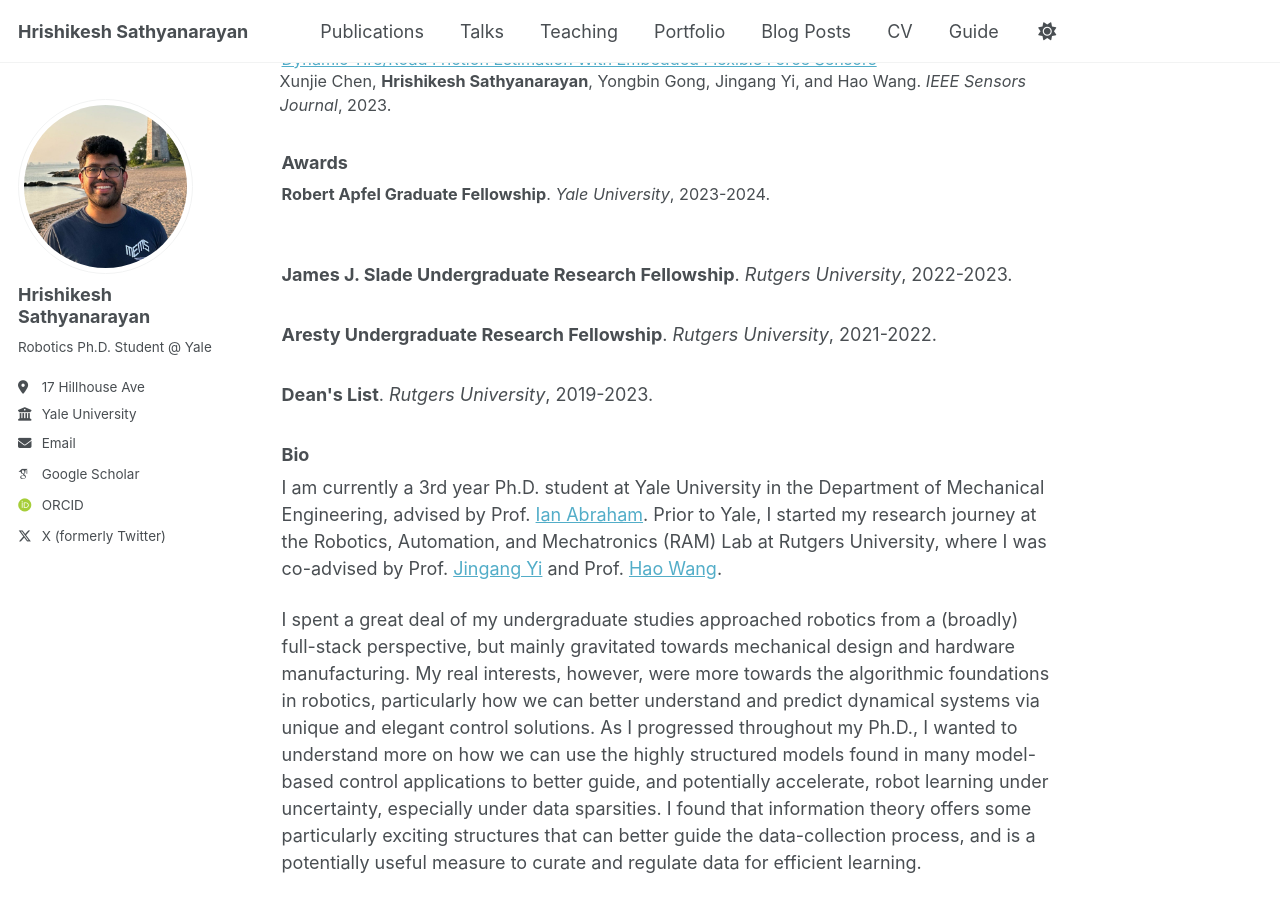
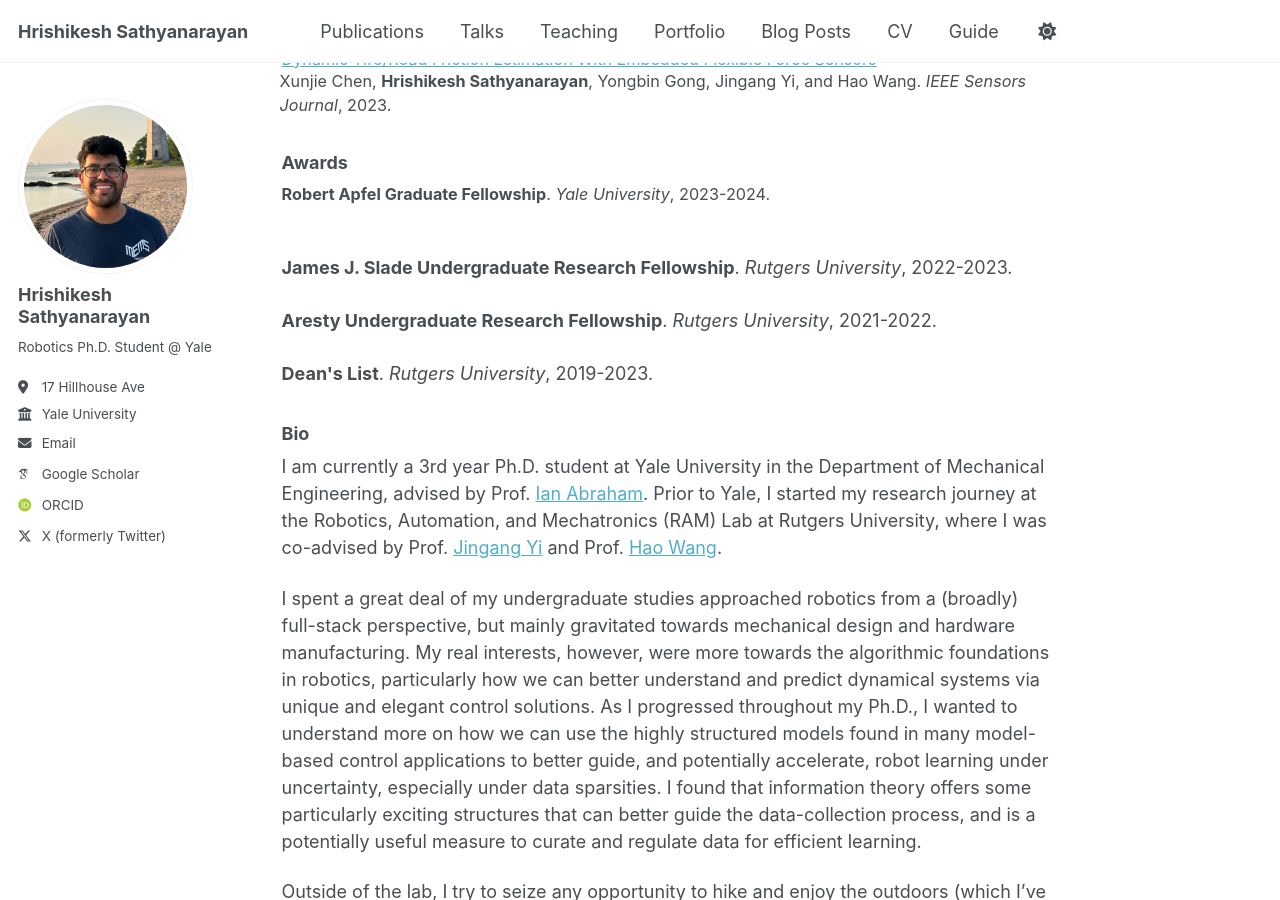
Before and after one commit to HrishiSathya/hrishi-sathya.github.io, a Jekyll site: the page built from _pages/about.md, in a window 1280 px wide and 900 px high, scrolled down 683 px. Built offline with Jekyll 4.4.1, drawn with Linux system fonts in a browser that asks for light colours; some web fonts are replaced; a script that is not in the unit is left out.

Commit message:
test indenting/spacing in awards in about.md

```diff
--- a/_pages/about.md
+++ b/_pages/about.md
@@ -42,11 +42,11 @@ Specifically, I ask: which uncertain parameters are most sensitive to a given ro
 </div> -->
 <p style="font-size: 0.9em;">
   <b>Robert Apfel Graduate Fellowship</b>. <i>Yale University</i>, 2023-2024.
-  <p style="margin:-2px;"><br/></p ><p style="margin:10px;"></p>
+  <p style="margin:-2px;"><br/></p ><p style="margin:3px;"></p>
   <b>James J. Slade Undergraduate Research Fellowship</b>. <i>Rutgers University</i>, 2022-2023.
-  <p style="margin:-2px;"><br/></p ><p style="margin:10px;"></p>
+  <p style="margin:-2px;"><br/></p ><p style="margin:3px;"></p>
   <b>Aresty Undergraduate Research Fellowship</b>. <i>Rutgers University</i>, 2021-2022.
-  <p style="margin:-2px;"><br/></p ><p style="margin:10px;"></p>
+  <p style="margin:-2px;"><br/></p ><p style="margin:3px;"></p>
   <b>Dean's List</b>. <i>Rutgers University</i>, 2019-2023.
 </p>
 
```
